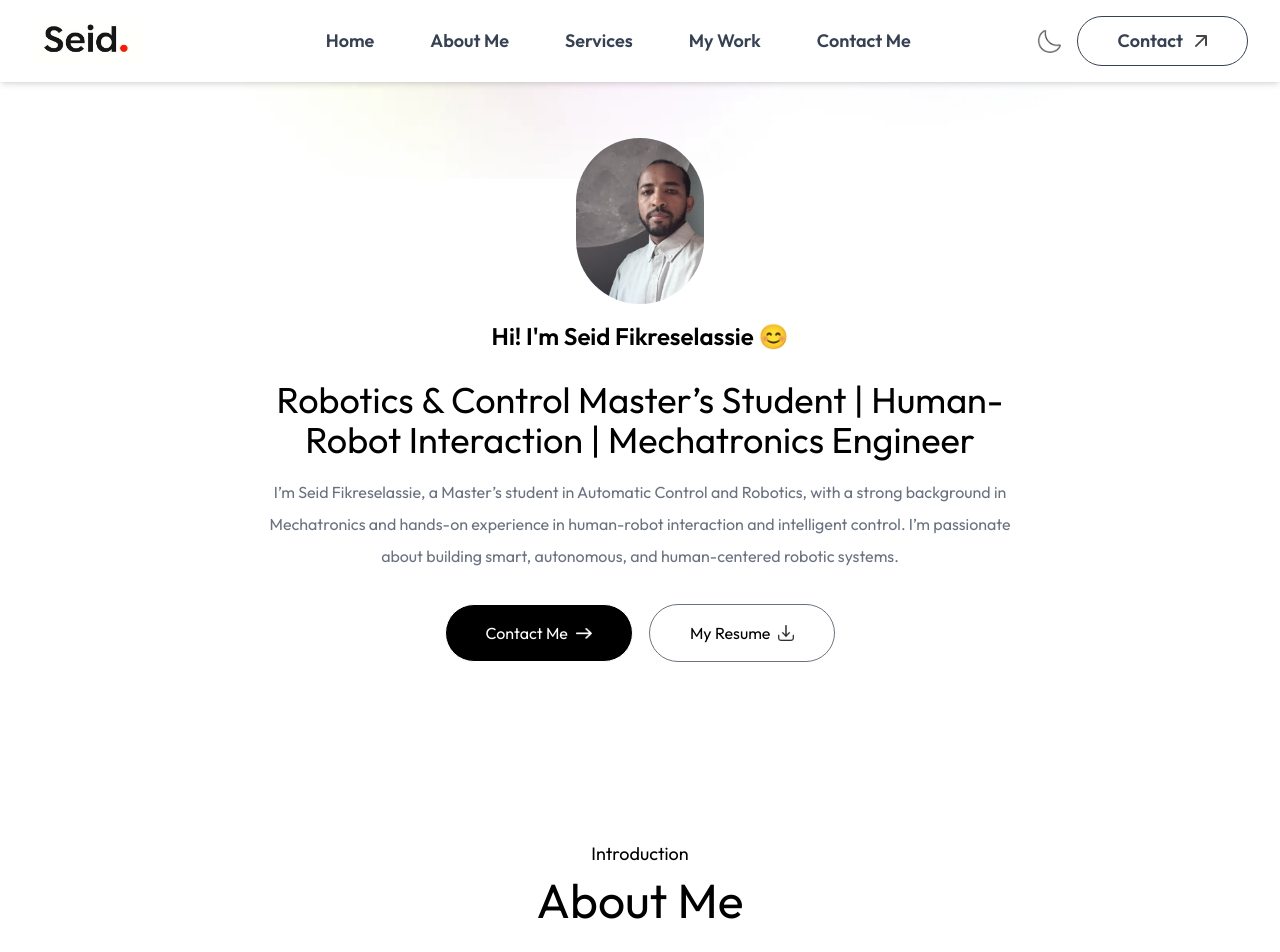
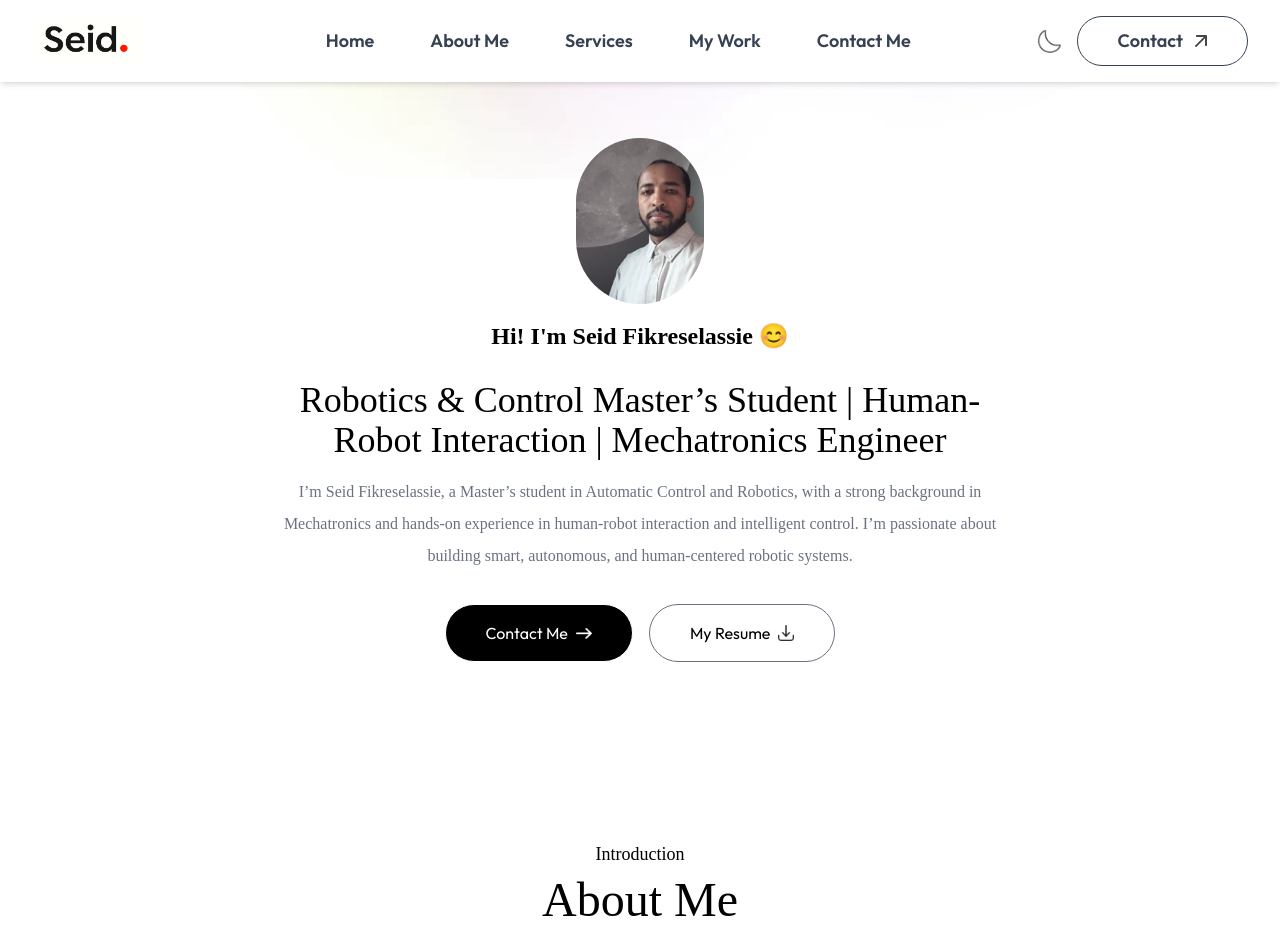
Before and after one commit to Tsigie-beyene/portfolio_2_for_Client, a Next.js app: page / in a window 1280 px wide. Shown: the top 952 px of the page. Built offline with nearby package versions, Linux system fonts and the light colour scheme; a web font is replaced by a local one.

Commit message:
remove tailwind config

```diff
--- a/app/globals.css
+++ b/app/globals.css
@@ -1,5 +1,15 @@
 @import "tailwindcss";
 
-*{
-  font-family: Outfit;
+@theme {
+  --color-light-hover: #fcf4ff;
+  --color-dark-hover: #2a004a;
+  --color-dark-theme: #11001F;
+
+  --font-outfit: "Outfit", sans-serif;
+  --font-ovo: "Ovo", serif;
+
+  --shadow-custom-black: 4px 4px 0 #000;
+  --shadow-custom-white: 4px 4px 0 #fff;
 }
+
+/* Removed global font-family rule to allow Tailwind font utilities to work */
--- a/app/layout.js
+++ b/app/layout.js
@@ -18,7 +18,7 @@ export default function RootLayout({ children }) {
   return (
     <html lang="en" className="scroll-smooth">
       <body
-        className={`${outfit.className} ${ovo.className} antialiased leading-8 overflow-x-hidden` }
+        className={`${outfit.className} antialiased leading-8 overflow-x-hidden` }
       >
         {children}
       </body>
--- a/components/Header.jsx
+++ b/components/Header.jsx
@@ -8,13 +8,13 @@ const Header = () => {
         <div>
             <Image src={assets.fikiru} alt="Profile Image" className="rounded-full w-32"/>
         </div>
-        <h3 className='flex items-end gap-2 text-xl md:text-2xl font-semibold mb-3 font-Ovo'>
+        <h3 className='flex items-end gap-2 text-xl md:text-2xl font-semibold mb-3 font-ovo'>
             Hi! I'm Seid Fikreselassie 😊
 
         </h3>
-        <h1 className='text-2xl lg:text-4xl xl:text-[36px] font-Ovo'>
+        <h1 className='text-2xl lg:text-4xl xl:text-[36px] font-ovo'>
         Robotics & Control Master’s Student | Human-Robot Interaction | Mechatronics Engineer </h1>
-        <p className='max-w-3xl mx-auto font-Ovo text-gray-500'>
+        <p className='max-w-3xl mx-auto font-ovo text-gray-500'>
         I’m Seid Fikreselassie, a Master’s student in Automatic Control and Robotics, with a strong background in Mechatronics and hands-on experience in human-robot interaction and intelligent control. I’m passionate about building smart, autonomous, and human-centered robotic systems.
         </p>
         <div className='flex flex-col sm:flex-row items-center gap-4 mt-4'>
@@ -24,7 +24,7 @@ const Header = () => {
           <Image src={assets.right_arrow_white } alt="right arrow" className='w-4'/>
           </a>
           <a href="sample-resume.pdf" download
-          className='px-10 py-3 border border rounded-full border-gray-500 flex items-center gap-2 hover:bg-hover:text-blue-500'>
+          className='px-10 py-3 border border rounded-full border-gray-500 flex items-center gap-2 hover:bg-light-hover hover:text-blue-500'>
             My Resume <Image src={assets.download_icon} alt="Download Icocn" className='w-4'/>
           </a>
         </div>
--- a/components/Navbar.jsx
+++ b/components/Navbar.jsx
@@ -36,7 +36,7 @@ const Navbar = () => {
         <button>
             <Image src={assets.moon_icon} alt='moon icon' className='w-6'/>
         </button>
-        <a href="#contact" className='hidden md:flex items-center gap-3 px-10 py-2.5 border lg:text-base xl:text-lg font-semibold text-gray-700 rounded-full hover:bg-borf'>
+        <a href="#contact" className='hidden md:flex items-center gap-3 px-10 py-2.5 border lg:text-base xl:text-lg font-semibold text-gray-700 rounded-full hover:bg-light-hover'>
 Contact <Image src={assets.arrow_icon} alt="Arrow Icon" className="w-3"/></a>
      <button className='block md:hidden ml-3' onClick={openMenu}>
             <Image src={assets.menu_black} alt='moon icon' className='w-6 hover:text-white-500'/>
--- a/components/about.jsx
+++ b/components/about.jsx
@@ -5,20 +5,20 @@ import Image from 'next/image'
 const about = () => {
   return (
     <div id='about' className='w-full px-[12%] py-10 scroll-mt-20'>
-        <h4 className='text-center mb-2 text-lg font-Ovo'>Introduction</h4>
-        <h2 className='text-center text-5xl font-Ovo'>About Me</h2>
+        <h4 className='text-center mb-2 text-lg font-ovo'>Introduction</h4>
+        <h2 className='text-center text-5xl font-ovo'>About Me</h2>
         <div className='flex w-full flex-col lg:flex-row items-center gap-20 my-20'>
             <div className='w-64 sm:w-80 rounded-3xl max-w-none'>
                <Image src={assets.fikiru} alt="user"
                className="w-full rounded-3xl" />
             </div>
             <div className='flex-1'>
-                <p className='mb-10 max-w-2xl font-Ovo'>
+                <p className='mb-10 max-w-2xl font-ovo'>
                 I’m Seid Fikreselassie, a Master’s student in Automatic Control and Robotics, with a strong background in Mechatronics and hands-on experience in human-robot interaction and intelligent control. I’m passionate about building smart, autonomous, and human-centered robotic systems.
                 </p>
                 <ul className='grid grid-cols-1 sm:grid-cols-3 gap-6 '>
                   {infoList.map(({ icon,iconDark,title,description},index)=>(
-                  <li key={index} className='border-[0.5px] border-gray-400 rounded-xl p-6 cursor-pointer hover:bg-gray-100 hover:-translate-y-1 transition-all duration-500'>
+                  <li key={index} className='border-[0.5px] border-gray-400 rounded-xl p-6 cursor-pointer hover:bg-light-hover hover:-translate-y-1 transition-all duration-500 hover:shadow-custom-black'>
                     <Image src={icon} alt={title} className='w-7 mt-3'/>
                     <h3 className='my-4 font-semibold text-gray-700'>{title}</h3>
                     <p className='text-gray-600 text-sm'>{description}</p>
```
Also changed, not shown: tailwind.config.js (deleted, +0 -20 lines).
